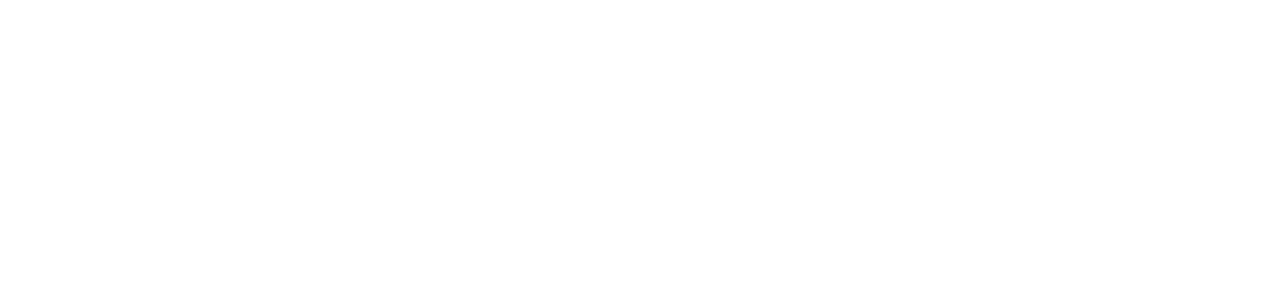
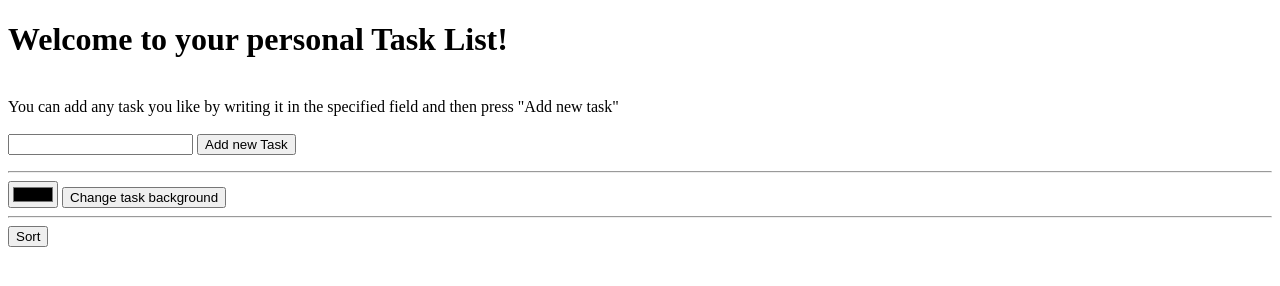
Before and after one commit to abdul2112/M1-D8-Calculator, a plain HTML site: page index.html in a window 1280 px wide. Drawn offline with Linux system fonts and the light colour scheme.

Commit message:
Update index.html

```diff
--- a/index.html
+++ b/index.html
@@ -1,5 +1,97 @@
 <!DOCTYPE html>
 <html lang="en">
+
+<!--
+ASSIGNMENT RULES
+- The solution must be pushed to the repository and be available for the tutors by the end of the day
+- You can ask for tutor's help
+- You can google / use StackOverflow BUT we suggest you to use just the material provided
+- To test the page, just open it with your default browser.
+
+ASSIGNMENT TOPIC
+You are building a task list site.
+The have a list of tasks and can, at any time, add a new one, delete one or sort the whole bunch of them
+-->
+<html lang="en"><head>
+    <meta http-equiv="content-type" content="text/html; charset=windows-1252">
+        <!-- EXERCISE 1:
+        Specify the title, the charset (UTF-8) and the viewport of the page.
+        -->
+        <style>
+          /* EXERCISE 2:
+           Create a CSS class for the task list with a diverse background
+           Create a CSS class for the task list item with a border, a bold text and a bigger font size
+           Style every button of the page to be bigger
+        */
+        </style>
+      <style>@media print {#ghostery-tracker-tally {display:none !important}}</style></head>
+      <body>
+        <h1>Welcome to your personal Task List!</h1>
+        <br>
+
+        <span>You can add any task you like by writing it in the specified field and
+          then press "Add new task"</span><br><br>
+
+        <input type="text" id="newTask">
+        <input type="button" value="Add new Task" onclick="addNewTask()">
+
+        <!-- EXERCISE 3
+            Create a button "Remove Last Task" to trigger the method "removeLast"
+            -->
+
+        <!-- EXERCISE 4
+            Create a button "Remove First Task" to trigger the method "removeFirst"
+            -->
+
+        <ul id="myTaskList"></ul>
+
+        <hr>
+
+        <input type="color" placeholder="Color" id="colorPicker" value="#000000">
+        <input type="button" value="Change task background" onclick="changeTaskBackgroundColor()">
+
+        <hr>
+
+        <input type="button" value="Sort" onclick="bubblesort()">
+
+        <script>
+          /* EXERCISE 5:
+                    Add a new task to the list.
+                    Suggestion:
+                    - Use document.getElementById to get the UL item and the input text
+                    - Use the document.createElement to create the new List Item
+                    - Append the child to the UL
+                */
+
+          /* EXERCISE 6:
+                    Create a method "removeLast" which removes the last item from the task list
+                */
+
+          /* EXERCISE 7:
+                    Create a method "removeFirst" which removes the first item from the task list
+                */
+
+          /* EXERCISE 8:
+                   Create a method "getTasksAsArray" which returns, and prints to the console an array containing the tasks as string
+                */
+
+          /* EXERCISE 9:
+                   Create a method "changeTaskBackgroundColor" which takes the color from the color picker with an
+                   onchange event listener ad applies it as background to every list item
+                */
+
+          /* EXTRA */
+
+          /* EXERCISE 10:
+                   Create a method "bubbleSort()" which sort the task list alphabetically using the bubble sort algorithm
+
+                   Use your spare time to beautify your task list via CSS.
+
+                   Suggestion:
+                   - Break the code into many function for semplicity
+                   - Reuse the functions previously created
+                */
+        </script>
 
 <head>
     <meta charset="UTF-8">
```
